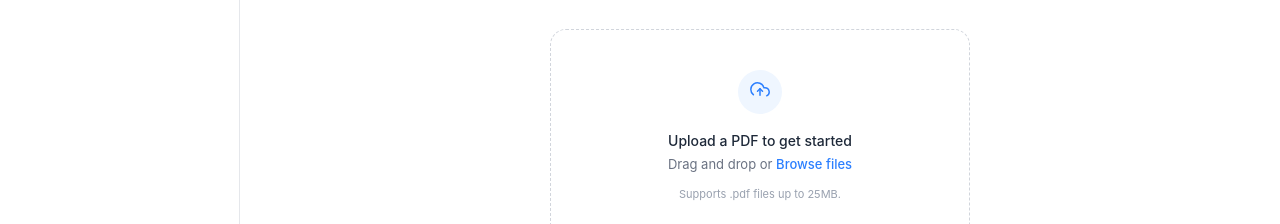
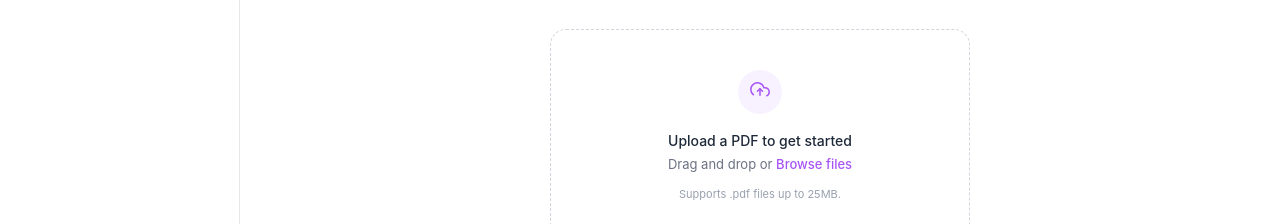
Before and after one commit to Emma-306/sonar-frontend, a React app: page /dashboard in a window 1280 px wide. Shown: the part 383-607 px from the top of the page. Built offline with nearby package versions, Linux system fonts and the light colour scheme; the HTML template or start-up script is replaced by a standard one.

Commit message:
updates on the frontend

```diff
--- a/src/pages/Dashboard.jsx
+++ b/src/pages/Dashboard.jsx
@@ -3,6 +3,37 @@ import { assets } from "../assets/assets.js";
 import ThemeToggle from "../components/ThemeToggle";
 import useAuthStore from "../stores/authStore.js";
 
+// ==========================================
+// BRAND COLORS
+// ==========================================
+
+const brandColors = [
+  {
+    id: "purple",
+    color: "#A855F7",
+    label: "Purple",
+  },
+  {
+    id: "blue",
+    color: "#409CF2",
+    label: "Blue",
+  },
+  {
+    id: "coral",
+    color: "#FF6B6B",
+    label: "Coral",
+  },
+  {
+    id: "pink",
+    color: "#EC137F",
+    label: "Pink",
+  },
+  {
+    id: "teal",
+    color: "#00D2FF",
+    label: "Teal",
+  },
+];
 
 const MAX_FILE_SIZE = 25 * 1024 * 1024; // 25 MB
 
@@ -17,9 +48,11 @@ const Dashboard = () => {
   // ==========================================
 
   const user = useAuthStore((state) => state.user);
+
   const getCurrentUser = useAuthStore(
     (state) => state.getCurrentUser
   );
+
   const isLoading = useAuthStore(
     (state) => state.isLoading
   );
@@ -35,13 +68,27 @@ const Dashboard = () => {
   }, [user, getCurrentUser]);
 
   // ==========================================
-  // GET DISPLAY NAME FROM DATABASE
+  // USER INFORMATION
   // ==========================================
 
+  // Name entered during onboarding
+  // Example: "Johnny"
   const displayName =
     user?.onboarding?.displayName ||
     user?.name ||
     "User";
+
+  // ==========================================
+  // GET USER'S BRAND COLOR
+  // ==========================================
+
+  const selectedBrandColor =
+    user?.onboarding?.brandColor || "purple";
+
+  const brandColor =
+    brandColors.find(
+      (item) => item.id === selectedBrandColor
+    )?.color || "#A855F7";
 
   // ==========================================
   // BROWSE FILES
@@ -64,16 +111,19 @@ const Dashboard = () => {
 
     setError("");
 
+    // Check PDF
     if (file.type !== "application/pdf") {
       setError("Please select a PDF file.");
       event.target.value = "";
       return;
     }
 
+    // Check file size
     if (file.size > MAX_FILE_SIZE) {
       setError(
         "File is too large. Please select a PDF smaller than 25MB."
       );
+
       event.target.value = "";
       return;
     }
@@ -259,19 +309,19 @@ const Dashboard = () => {
             items-center
             justify-center
             rounded-full
-            bg-blue-50
 
             sm:h-11
             sm:w-11
-
-            dark:bg-blue-500/10
           "
+          style={{
+            backgroundColor: `${brandColor}15`,
+          }}
         >
           <svg
-            className="h-5 w-5 text-blue-500"
+            className="h-5 w-5"
             viewBox="0 0 24 24"
             fill="none"
-            stroke="currentColor"
+            stroke={brandColor}
             strokeWidth="1.8"
             strokeLinecap="round"
             strokeLinejoin="round"
@@ -329,9 +379,11 @@ const Dashboard = () => {
                 className="
                   cursor-pointer
                   font-medium
-                  text-blue-500
                   hover:underline
                 "
+                style={{
+                  color: brandColor,
+                }}
               >
                 Browse files
               </button>
@@ -413,6 +465,8 @@ const Dashboard = () => {
               dark:bg-[#151515]
             "
           >
+            {/* FILE INFORMATION */}
+
             <div className="min-w-0 flex-1">
               <p
                 className="
@@ -441,7 +495,11 @@ const Dashboard = () => {
                   dark:text-gray-400
                 "
               >
-                {(selectedFile.size / (1024 * 1024)).toFixed(2)} MB
+                {(
+                  selectedFile.size /
+                  (1024 * 1024)
+                ).toFixed(2)}{" "}
+                MB
               </p>
             </div>
 
```
